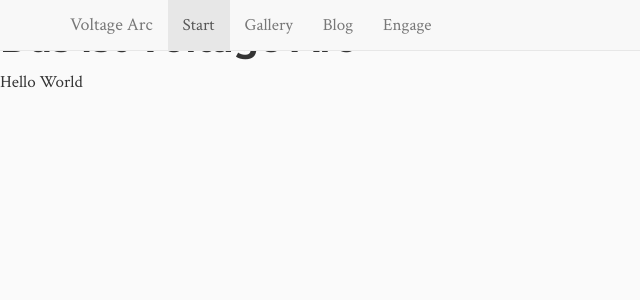
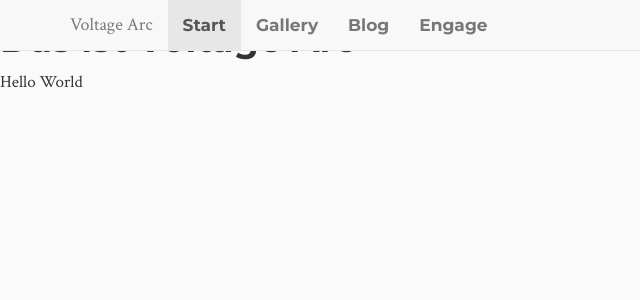
Before and after one commit to theCubix/va, a Jekyll site: the page built from index.html, in a window 1280 px wide. Shown: the top 300 px of the page, without its empty margins (0-640 px from the left). Built offline with Jekyll 4.4.1, drawn with Linux system fonts in a browser that asks for light colours.

Commit message:
Update custom.css

```diff
--- a/css/custom.css
+++ b/css/custom.css
@@ -26,3 +26,6 @@ p, div {
     font-family: 'Crimson Text';
     font-weight: 400;
 }
+nav li a {
+    font-family: 'Montserrat';
+}
```
